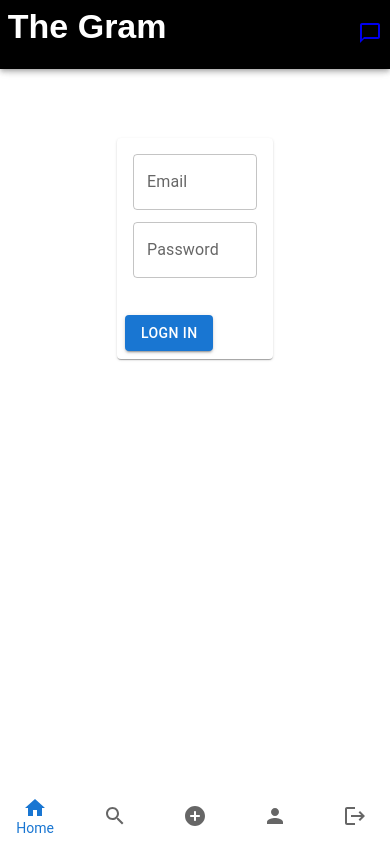
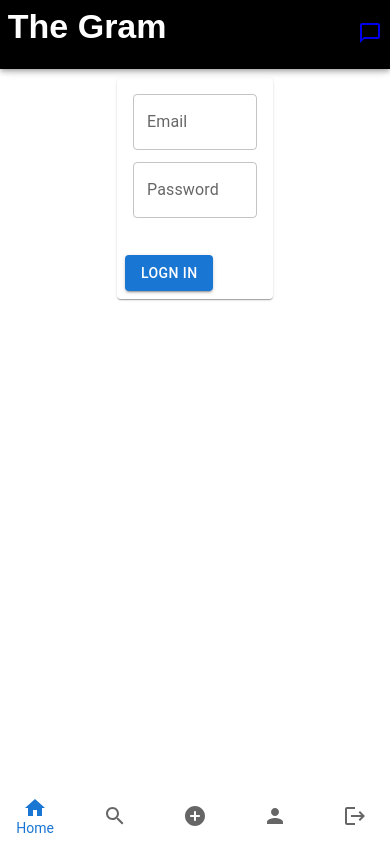
Before and after one commit to maahi-jain/The-Gram, a React (Create React App) app in the folder app/: page / in a window 390 px wide. Built offline with nearby package versions, Linux system fonts and the light colour scheme.

Commit message:
mobile responsive ui fix

```diff
--- a/app/src/App.css
+++ b/app/src/App.css
@@ -12,8 +12,11 @@
 
 .main.mobile {
   width: 100%;
+  margin-bottom: 15%;
+  margin-top: 15%;
 }
 
 .main.desktop {
   margin-left: 20%;
+  margin-top: 10%;
 }
--- a/app/src/App.js
+++ b/app/src/App.js
@@ -30,7 +30,6 @@ function App() {
         <Header />
         {isMobile ? <BottomNav /> : <SideNav />}
         <Box component="main" className={"main " + windowState}>
-          <Toolbar />
           <Routes>
             <Route exact path='/' element={<Login />} />
             <Route exact path='/home' element={<Home />} />
--- a/app/src/Components/Header/index.js
+++ b/app/src/Components/Header/index.js
@@ -7,9 +7,7 @@ import { Link } from "react-router-dom";
 const Header = () => {
     return <AppBar id="header">
         <Toolbar className="headerToolBar">
-            <>
-                <h1>The Gram</h1>
-            </>
+            <h1>The Gram</h1>
             <Link to="/chat">
                 <ChatBubbleOutlineIcon />
             </Link>
```
